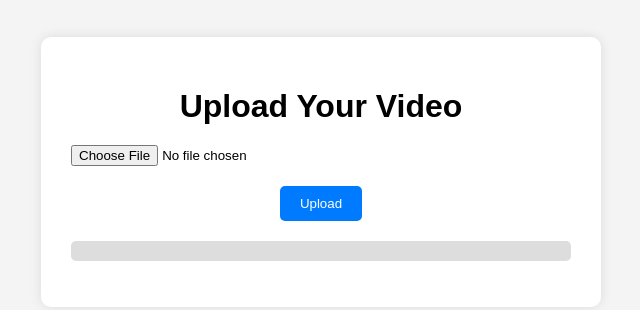
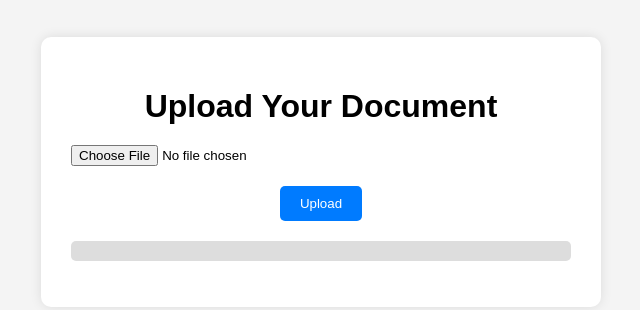
Before and after one commit to JosiahIyede/video-submission-app, a plain HTML site: page index.html in a window 1280 px wide. Shown: the part 236-546 px from the top of the page, without its empty margins (319-959 px from the left). Drawn offline with Linux system fonts and the light colour scheme.

Commit message:
Change title and heading for document uploads

```diff
--- a/index.html
+++ b/index.html
@@ -3,12 +3,12 @@
 <head>
   <meta charset="UTF-8" />
   <meta name="viewport" content="width=device-width, initial-scale=1.0"/>
-  <title>Video Upload Portal</title>
+  <title>Document Upload Portal</title>
   <link rel="stylesheet" href="style.css" />
 </head>
 <body>
   <div class="container">
-    <h1>Upload Your Video</h1>
+    <h1>Upload Your Document</h1>
     <input type="file" id="videoFile" accept=".mp4,.avi,.mov" />
     <button onclick="uploadVideo()">Upload</button>
 
```
